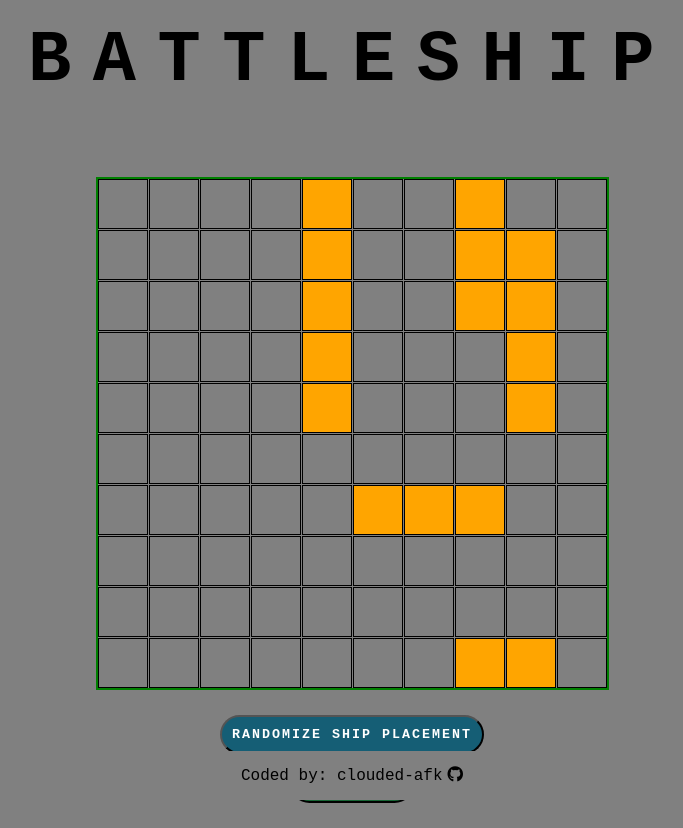
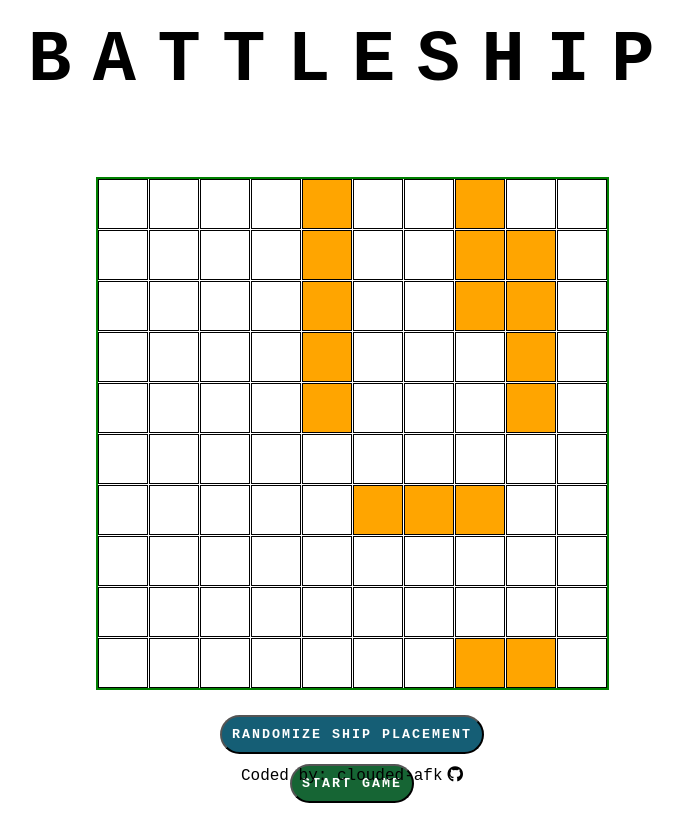
Before and after one commit to clouded-afk/battleship, a website built with webpack: page src/template.html in a window 1280 px wide. Shown: the whole page, without its empty margins (288-971 px from the left). Built offline with nearby package versions, Linux system fonts and the light colour scheme.

Commit message:
style: edit footer styling

```diff
--- a/src/style.css
+++ b/src/style.css
@@ -1,7 +1,6 @@
 * {
   margin: 0;
   box-sizing: border-box;
-  background-color: gray;
   font-family: "Courier New", Courier, monospace;
 }
 
@@ -173,6 +172,11 @@ footer {
 a {
   text-decoration: none;
   color: black;
+  cursor: pointer;
+}
+
+a:hover {
+  color: #737373;
 }
 
 .fa-github {
```
